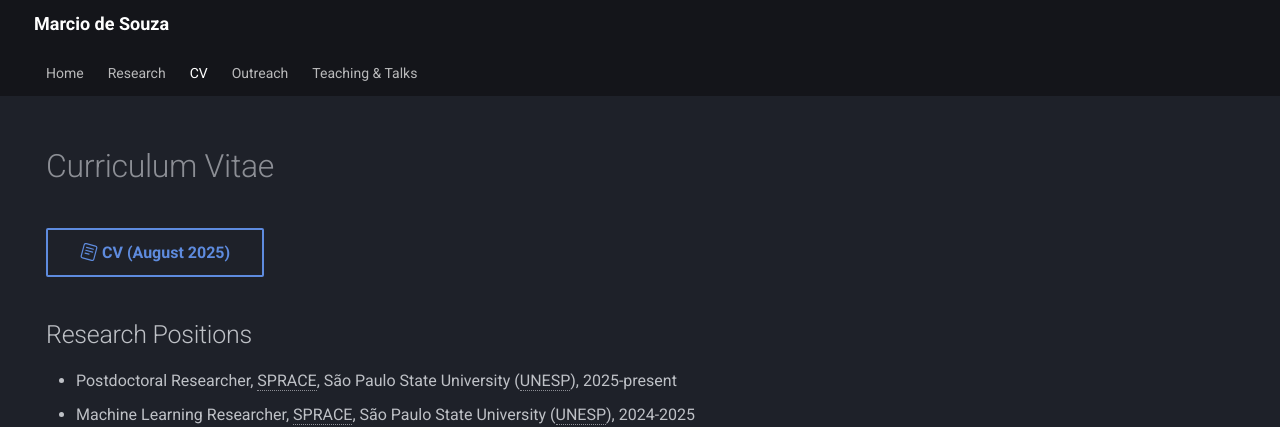
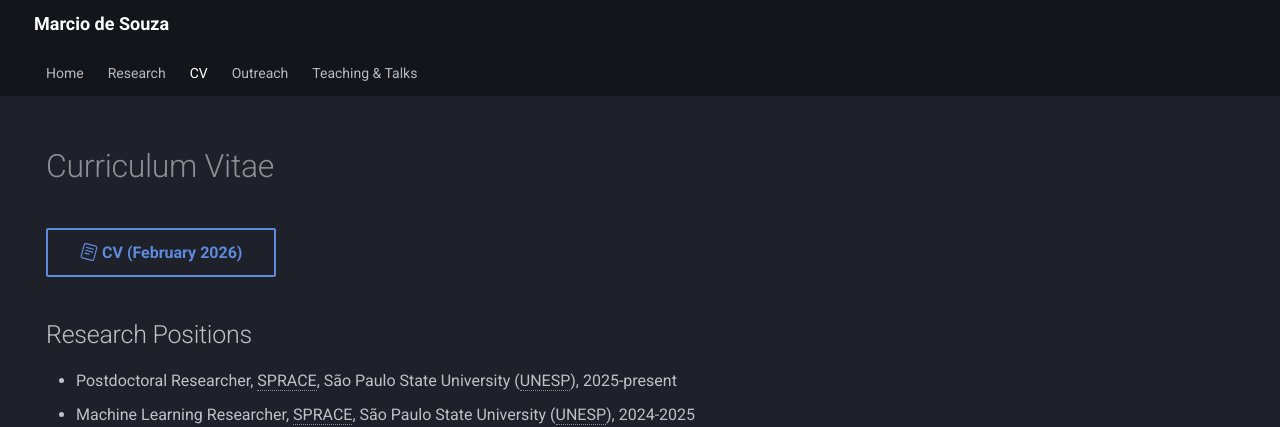
Before and after one commit to mardsouza/mardsouza.github.io, an MkDocs documentation site: the page built from docs/cv/index.md, in a window 1280 px wide. Shown: the top 427 px of the page. Built offline with MkDocs 1.6.1 and Material for MkDocs 9.7.7, drawn with Linux system fonts in a browser that asks for light colours; comment, search, counter and statistics services are not loaded.

Commit message:
update cv

```diff
--- a/docs/cv/index.md
+++ b/docs/cv/index.md
@@ -5,7 +5,7 @@ hide:
 ---
 # Curriculum Vitae
 
-[:simple-readdotcv: CV (August 2025) ](CV_Marcio.pdf){ .md-button }
+[:simple-readdotcv: CV (February 2026) ](CV_Marcio.pdf){ .md-button }
 
 ## Research Positions
 
```
Also changed, not shown: 1 other file.
